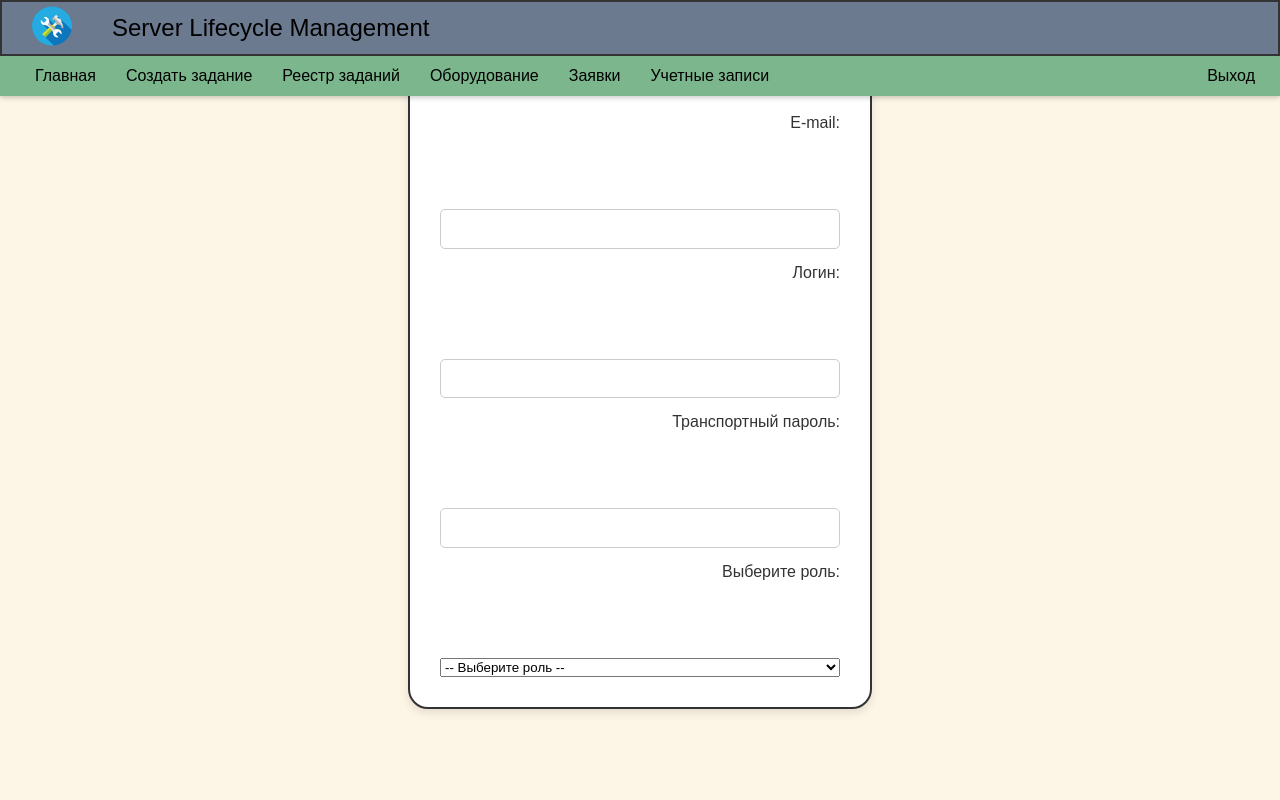
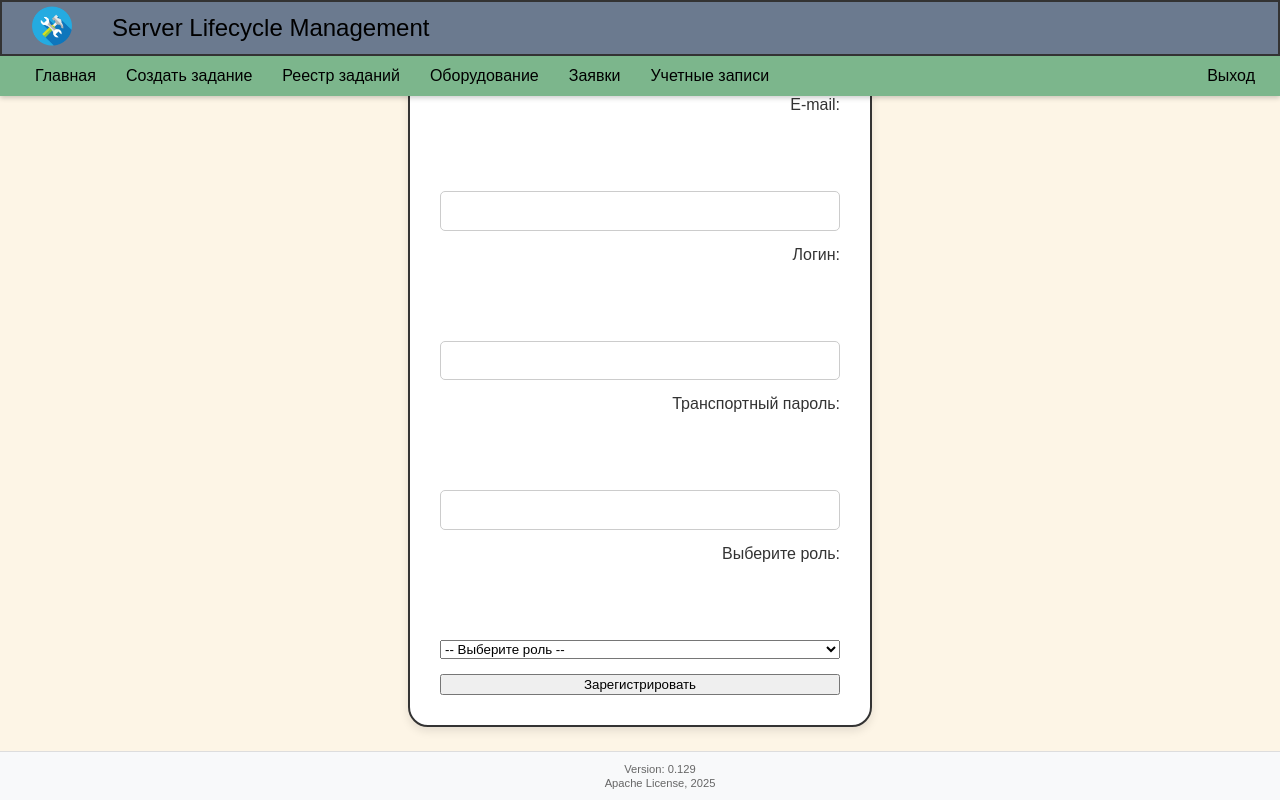
Before and after one commit to LeonArchie/SLM, a PHP site: page /FR_register.php in a window 1280 px wide. Run offline with PHP 8.4, Linux system fonts and the light colour scheme; data that the repository does not hold is empty; some libraries are stand-ins or nearby versions.

Commit message:
v.129 update FR_register ИСПРАВЛЕНО - Не загружается страница регистрации

```diff
--- a/FR_register.php
+++ b/FR_register.php
@@ -92,6 +92,7 @@
                     	<?php echo htmlspecialchars($role['names_rol']); ?>
                 	</option>
                 	<?php endforeach; ?>
+				</select>
 				<?php if (!empty($error_message)): ?>
 					<div class="error-message">
 						<?php echo $error_message; ?>
--- a/footer.html
+++ b/footer.html
@@ -1,5 +1,5 @@
 <!-- Подвал -->
 	<footer class="footer">
-		<div class="version">Version: 0.128</div>
+		<div class="version">Version: 0.129</div>
 		<div class="version">  Apache License, 2025</div>
 	</footer>
```
Lines whose indentation alone changed are shown as unchanged.
